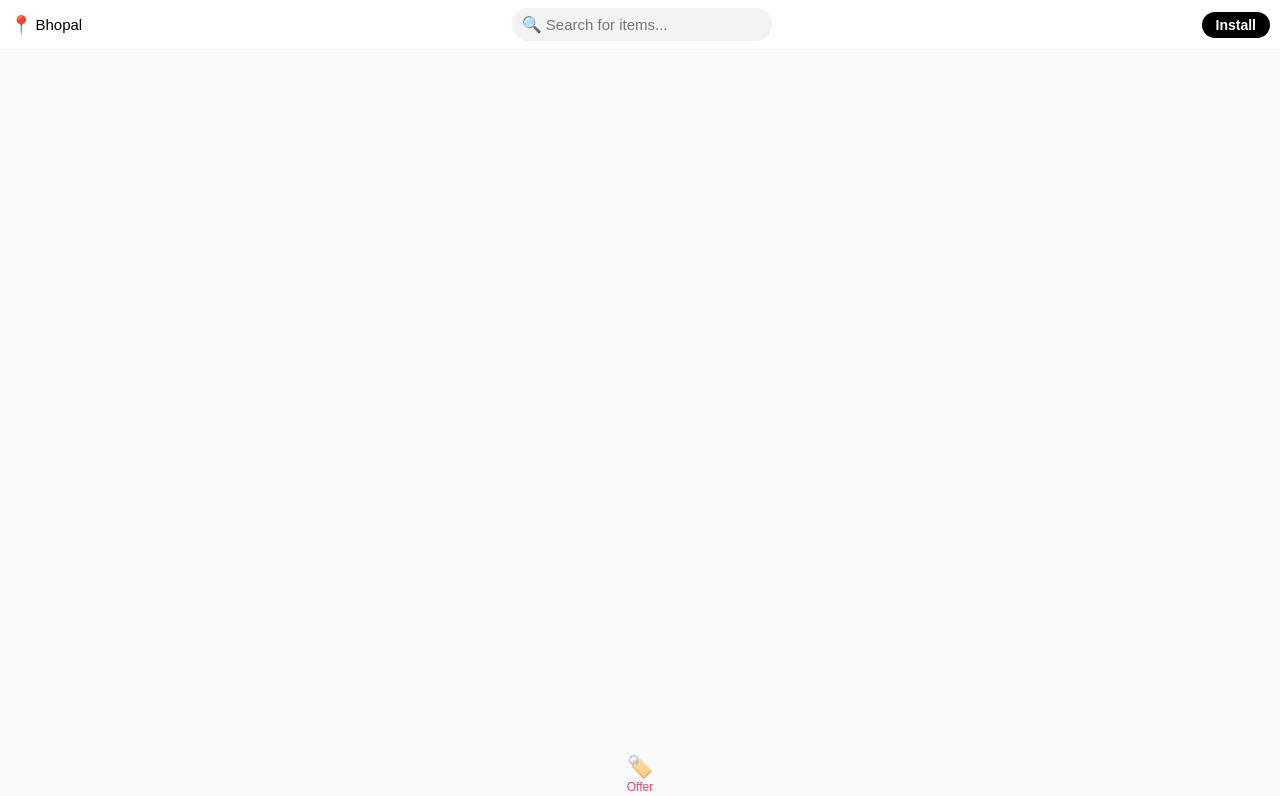
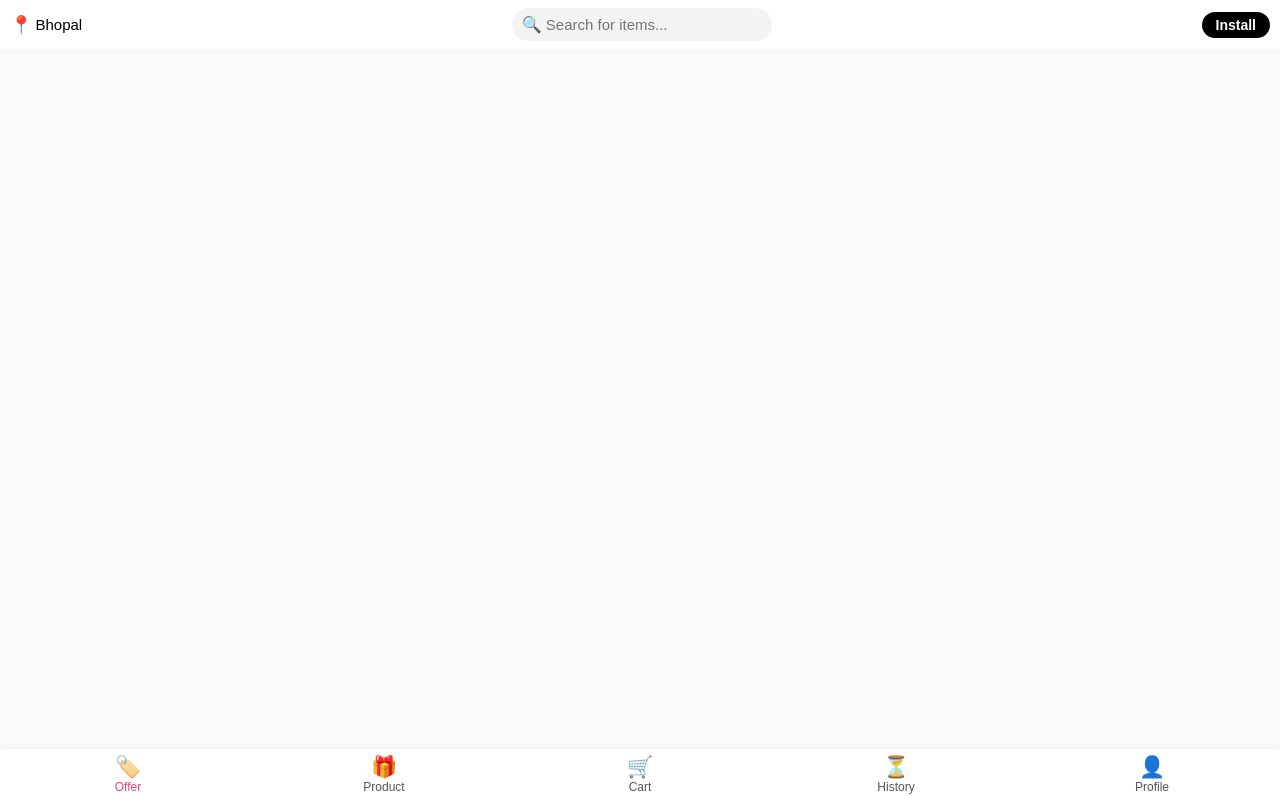
Before and after one commit to Akhil80git/fistReattest, a React (Vite) app: page / in a window 1280 px wide. Shown: the top 796 px of the page. Built offline with nearby package versions, Linux system fonts and the light colour scheme.

Commit message:
Update Nav.css

```diff
--- a/src/co/Nav.css
+++ b/src/co/Nav.css
@@ -28,7 +28,7 @@
 .nav-install-btn { background: #000; color: #fff; border: none; padding: 5px 14px; border-radius: 16px; font-size: 14px; font-weight: 600; cursor: pointer; }
 
 /* Bottom nav styles */
-.bottomnav {
+.BottomNav {
   position: fixed;
   left: 0; right: 0; bottom: 0;
   background: #fff;
```
